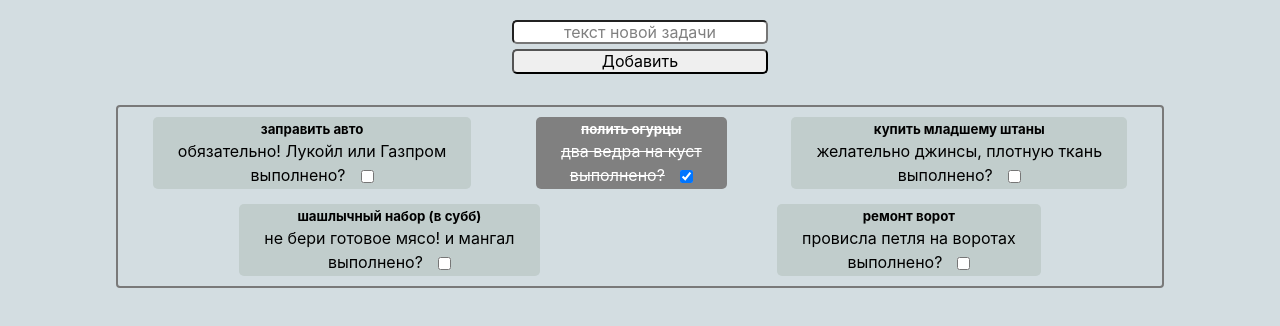
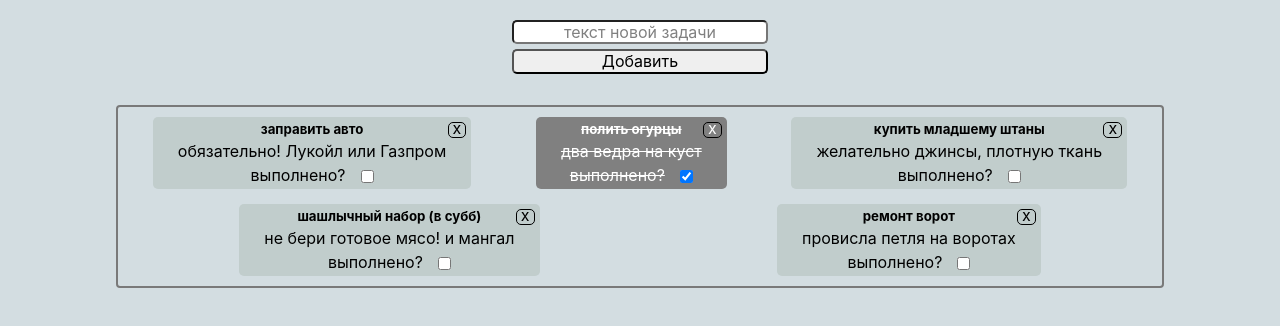
Before and after one commit to igor-sergeevich-po/todo-mobx-ts, a React (Create React App) app: page / in a window 1280 px wide. Shown: the top 326 px of the page. Built offline with nearby package versions, Linux system fonts and the light colour scheme; what @mobx-devtools/tools would draw is missing.

Commit message:
add: logic for remove todo

```diff
--- /dev/null
+++ b/src/components/RemoveButton/RemoveButton.tsx
@@ -0,0 +1,13 @@
+
+import './style.css';
+
+const RemoveBtn = ({ removeTodo, id }: { removeTodo: { (id: string): void }, id: string }) => {
+
+	return (
+		<div className='remove-btn' onClick={() => removeTodo(id)} >
+			x
+		</div>
+	)
+}
+
+export default RemoveBtn
--- /dev/null
+++ b/src/components/RemoveButton/style.css
@@ -0,0 +1,27 @@
+.remove-btn {
+	position: absolute;
+	right: 5px;
+	top: 5px;
+	display: flex;
+	justify-content: center;
+	align-items: center;
+	align-self: center;
+	line-height: 10px;
+	max-width: 50px;
+	border: 1px solid black;
+	border-radius: 5px;
+	padding: 0px 4px 4px;
+
+	cursor: pointer;
+	transition: .3s;
+
+	&:hover {
+		color: red;
+	}
+
+	&:active {
+		color: red;
+		background: rgba(252, 190, 190, 0.689);
+		border: 1px solid red;
+	}
+}
--- a/src/components/Todo/Todo.tsx
+++ b/src/components/Todo/Todo.tsx
@@ -1,12 +1,14 @@
 
+import RemoveBtn from '../RemoveButton/RemoveButton';
 import { ITodo } from './../../store/todo-store';
 import './style.css';
 
 
-const Todo = ({ todo, changeStatusTodo }: { todo: ITodo, changeStatusTodo: { (id: string): void } }) => {
+const Todo = ({ todo, changeStatusTodo, removeTodo }: { todo: ITodo, changeStatusTodo: { (id: string): void }, removeTodo: { (id: string): void } }) => {
 	const style = `todo ${todo.isComplete && 'isComplete'}`;
 	return (
 		<div className={style}>
+			<RemoveBtn removeTodo={removeTodo} id={todo.id} />
 			<h5>{todo.name}</h5>
 			<span>{todo.description}</span>
 			<label>
--- a/src/components/TodoList/TodoList.tsx
+++ b/src/components/TodoList/TodoList.tsx
@@ -11,10 +11,10 @@ injectStores({
 
 
 const TodoList = observer(() => {
-	const { todosList, changeStatusTodo } = TodosStore;
+	const { todosList, changeStatusTodo, removeTodo } = TodosStore;
 	return (
 		<div className='todo-list'>
-			{todosList?.map(todo => <Todo key={todo.id} todo={todo} changeStatusTodo={changeStatusTodo} />)}
+			{todosList?.map(todo => <Todo key={todo.id} todo={todo} changeStatusTodo={changeStatusTodo} removeTodo={removeTodo} />)}
 		</div>
 	);
 });
```
